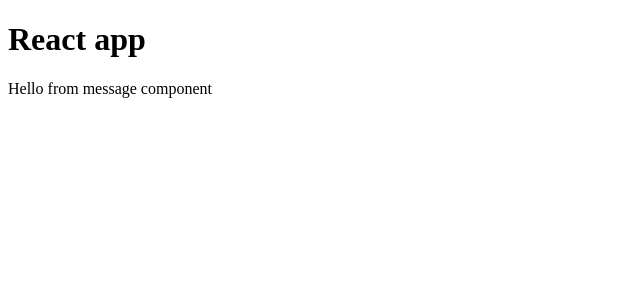
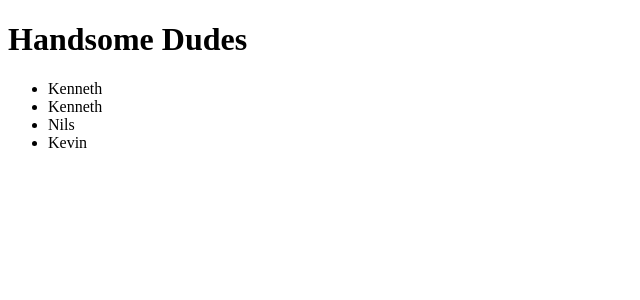
Before and after one commit to nils-vanderwerf/react-learning, a React (Vite) app: page / in a window 1280 px wide. Shown: the top 300 px of the page, without its empty margins (0-640 px from the left). Built offline with nearby package versions, Linux system fonts and the light colour scheme.

Commit message:
Display a list of dudes

```diff
--- a/src/App.tsx
+++ b/src/App.tsx
@@ -1,11 +1,7 @@
-import Message from "./components/message";
+import Dudes from "./components/dudes";
 
 function App() {
-  return (
-  <>
-    <h1>React app</h1>
-    <Message/>
-  </>
-)
+  return <Dudes/>
 }
+
 export default App;
--- /dev/null
+++ b/src/components/dudes.tsx
@@ -0,0 +1,11 @@
+function Dudes() {
+  const dudes = ["Kenneth", "Kenneth", "Nils", "Kevin"]
+  return (
+  <>
+  <h1>Handsome Dudes</h1>
+  <ul>{dudes.map((dude, index) => <li key={index}>{dude}</li>)}</ul>
+  </>
+)
+}
+
+export default Dudes
--- a/src/components/message.tsx
+++ /dev/null
@@ -1,5 +0,0 @@
-function Message() {
-  return <p>Hello from message component</p>
-}
-
-export default Message
```
